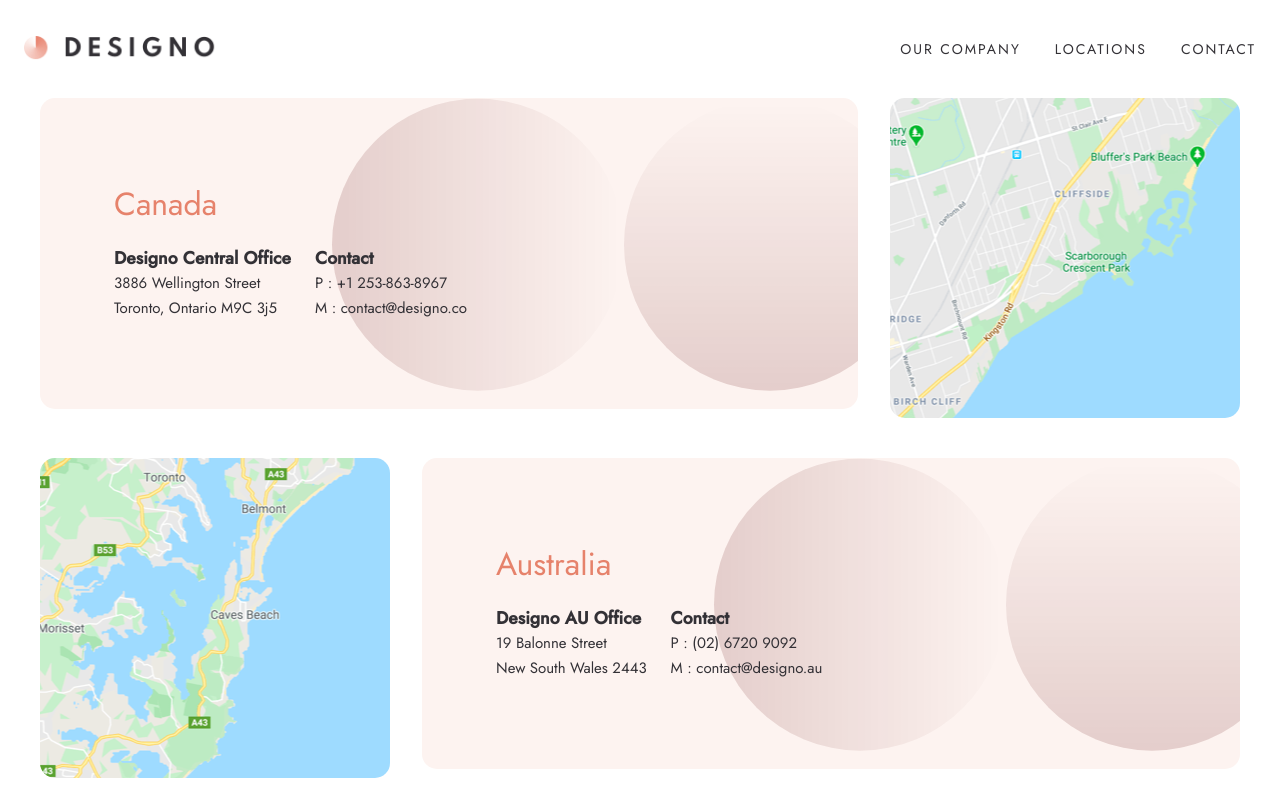
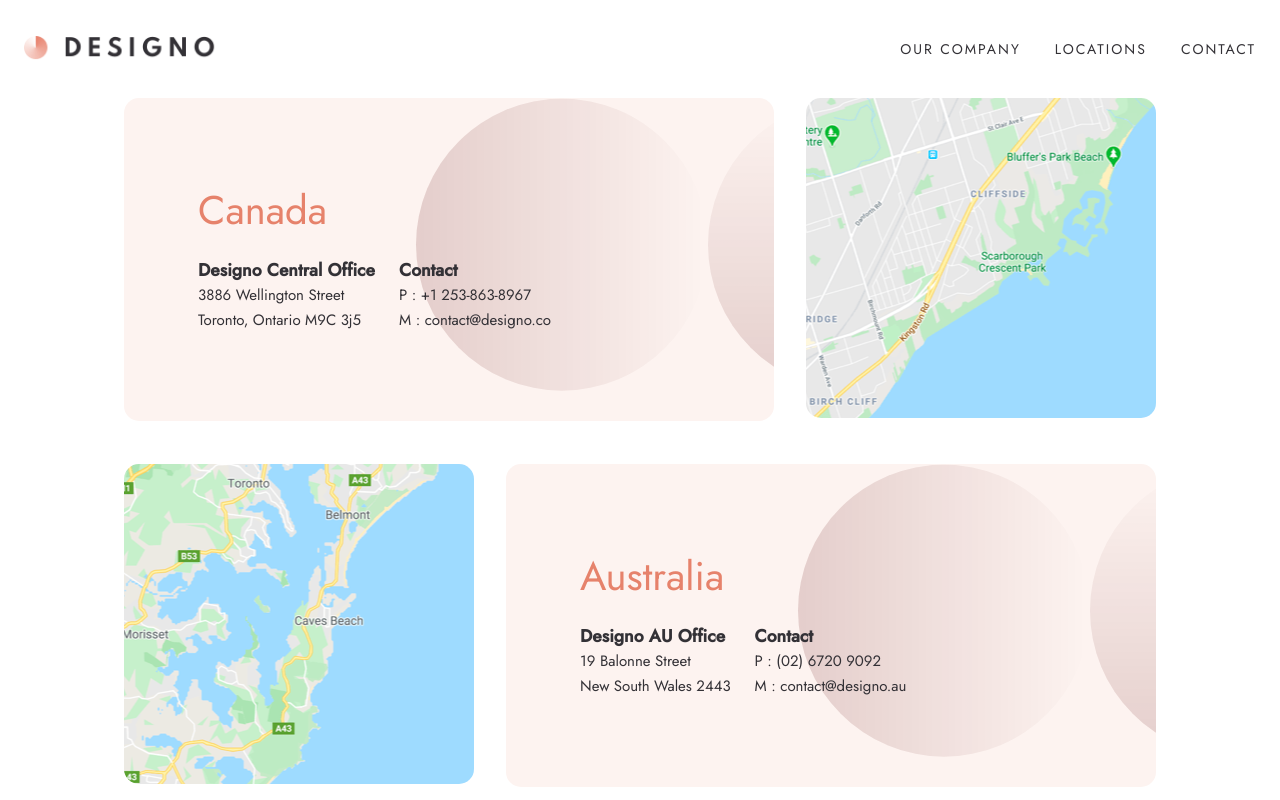
Before and after one commit to AyeTone/Desingo, a React (Create React App) app in the folder client/: page /locations in a window 1280 px wide. Shown: the top 800 px of the page. Built offline with nearby package versions, Linux system fonts and the light colour scheme.

Commit message:
Locations Desktop fixed

```diff
--- a/client/src/styles/components/UI/_MappedLocation.scss
+++ b/client/src/styles/components/UI/_MappedLocation.scss
@@ -3,14 +3,7 @@
 
 .mapped-location {
   width: 100%;
-}
-
-.mapped-location__img--wrapper {
-  max-height: 320px;
-
-  img {
-    object-fit: cover;
-  }
+  height: 100%;
 }
 
 .mapped-location__content {
@@ -83,3 +76,18 @@
     flex-direction: row;
   }
 }
+
+/*
+
+      Desktop BP
+
+*/
+
+@include breakpoint(desktop) {
+  .mapped-location__content {
+    &--title {
+      font-size: 40px;
+      line-height: 48px;
+    }
+  }
+}
--- a/client/src/styles/pages/_Locations.scss
+++ b/client/src/styles/pages/_Locations.scss
@@ -3,7 +3,8 @@
 
 @mixin Bgimg {
   width: 100%;
-  height: 320px;
+  height: 100%;
+  min-height: 320px;
   background-size: cover;
   background-repeat: no-repeat;
   background-position: center;
@@ -16,6 +17,9 @@
 }
 
 .locations__location {
+  width: 100%;
+  height: 100%;
+
   &--canada {
     @include Bgimg;
     background-image: url("assets/locations/tablet/image-map-canada.png");
@@ -58,9 +62,16 @@
 */
 
 @include breakpoint(desktop) {
+  .locations {
+    padding: 0 124px;
+  }
+
   .locations__location {
     display: flex;
-    width: 100%;
+    min-height: 326px;
+    margin: 0 auto;
+    max-width: 1112px;
+
     &:nth-child(2n + 1) {
       flex-direction: row-reverse;
     }
```
Also changed, not shown: client/src/index.css.
